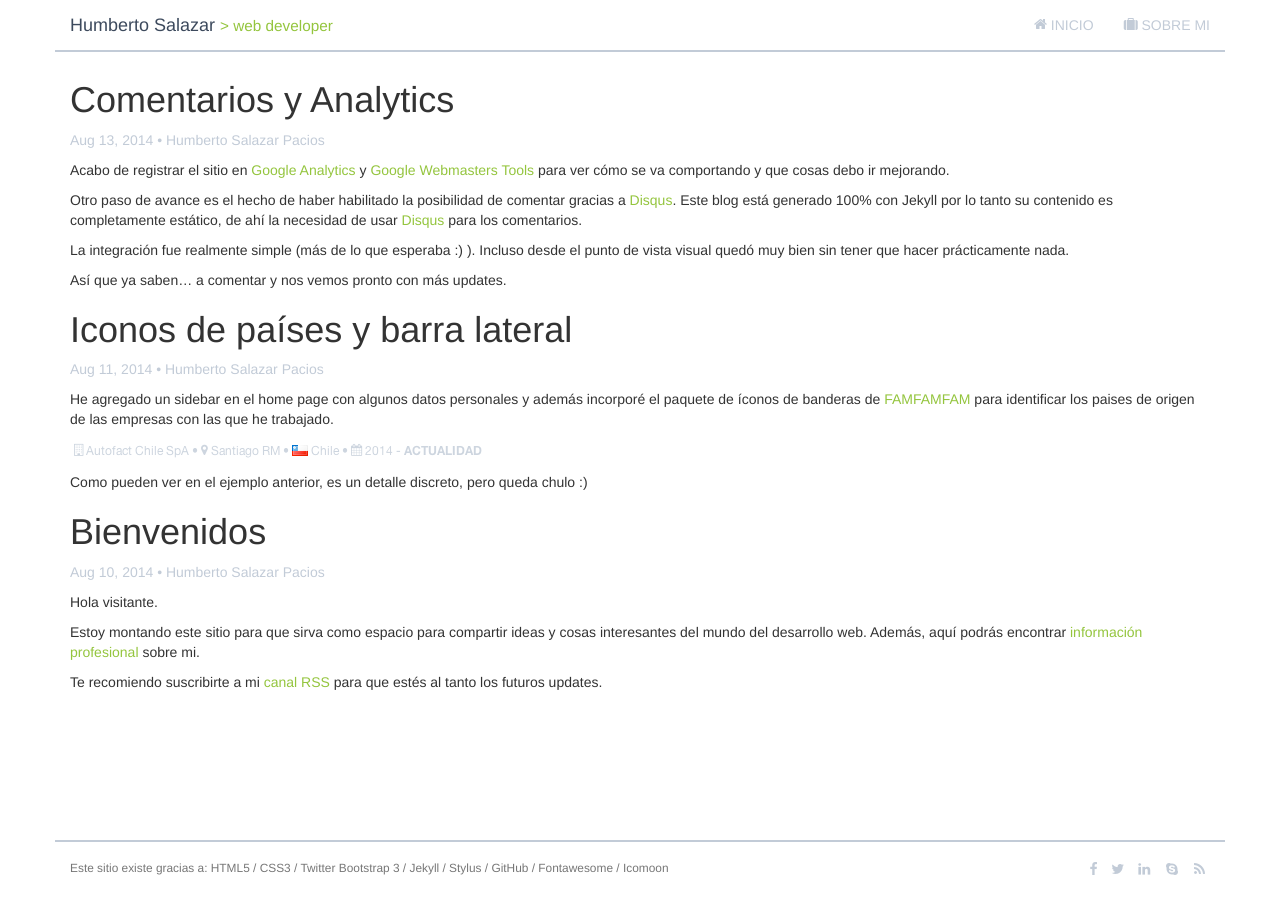
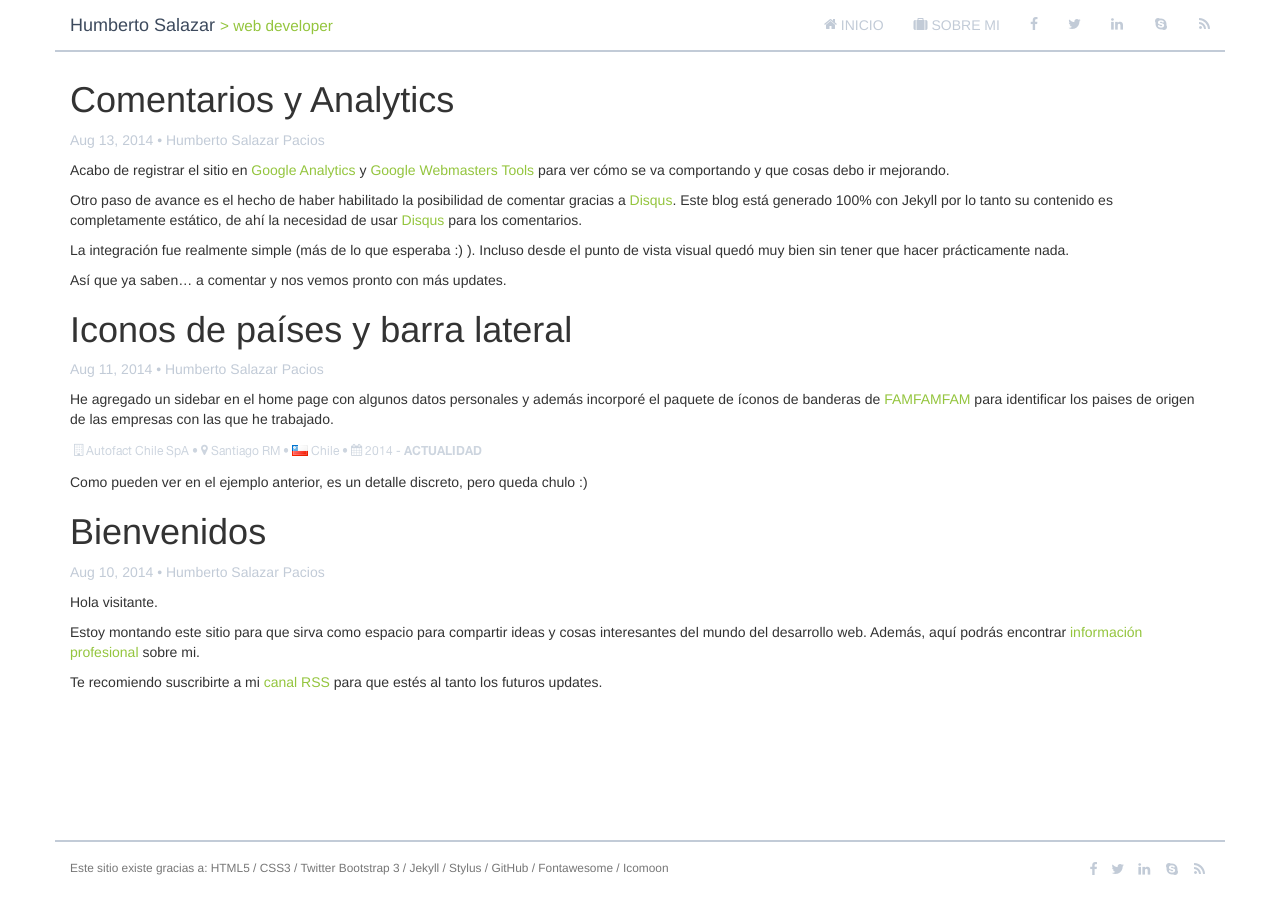
Before and after one commit to hsalazr/hsalazr.github.io, a Jekyll site: the page built from blog.html, in a window 1280 px wide. Built offline with Jekyll 4.4.1, drawn with Linux system fonts in a browser that asks for light colours.

Commit message:
social-nav on top

```diff
--- a/_includes/header.html
+++ b/_includes/header.html
@@ -15,6 +15,9 @@
                 <li {% if "/about/" == page.url %} class="active" {% endif %}>
                     <a href="/about/"><i class="icon icon-suitcase"></i> <span class="hidden-xs">Sobre Mi</span></a>
                 </li>
+                {% for slink in site.data.social_links %}
+                        <li><a href="{{ slink.link }}" target="_blank"><i class="icon icon-{{ slink.type }}"></i></a></li>
+                    {% endfor %}
                 <!--<li {% if "/contacto/" == page.url %} class="active" {% endif %}>-->
                     <!--<a href="/contacto/"><i class="icon icon-coffee"></i> <span class="hidden-xs">Contacto</span></a>-->
                 <!--</li>-->
```
